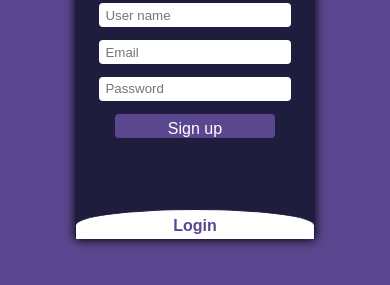
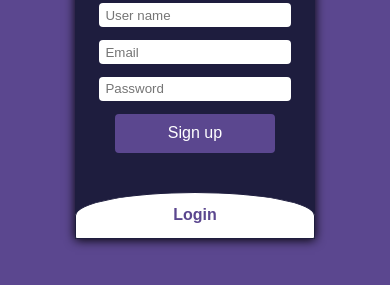
Before and after one commit to khizarq313/login-page, a plain HTML site: page index.html in a window 390 px wide. Shown: the part 343-628 px from the top of the page. Drawn offline with Linux system fonts and the light colour scheme.

Commit message:
viewport minor styles fix

```diff
--- a/styles.css
+++ b/styles.css
@@ -104,7 +104,7 @@ button {
     border-top-right-radius: 100%;
     border-top-left-radius: 100%;
     color: #5b478f;
-    margin-top: 65px;
+    margin-top: 6.5rem;
 }
 
 .signup-nav-btn{
@@ -134,4 +134,10 @@ button {
     html {
         font-size: 50%;
     }
+    button {
+        height: 5rem;
+    }
+    .login-nav-btn {
+    margin-top: 4rem;
+    }
 }
```
